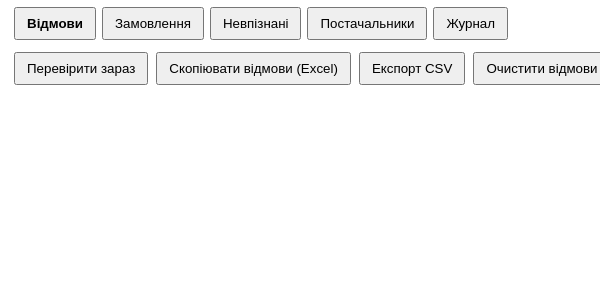
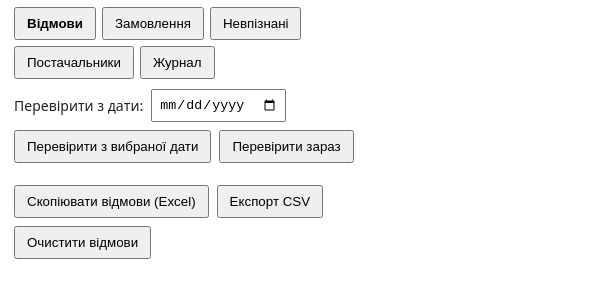
Before and after one commit to vikg2707/ThunderbirdVidmova, a browser extension: page ui/popup.html in a window 400 px wide. Shown: the part 43-340 px from the top of the page, 600 px wide, since content can reach past the window. Drawn offline with Linux system fonts and the light colour scheme.

Commit message:
Add date scan control and responsive popup layout

```diff
--- a/ui/popup.html
+++ b/ui/popup.html
@@ -1,6 +1,6 @@
 <!doctype html><html lang="uk"><head><meta charset="utf-8"><title>Відмови постачальників</title><style>
-body{font:14px system-ui,sans-serif;width:850px;margin:0;padding:14px;color:#222}.bar{display:flex;justify-content:space-between;align-items:center}h1{font-size:19px;margin:0 0 10px}.tabs{display:flex;gap:6px;margin-bottom:10px}button{padding:7px 11px;cursor:pointer}.tab.active{font-weight:700}.stats{font-weight:600}.muted{color:#777}table{width:100%;border-collapse:collapse}th,td{padding:7px 8px;border-bottom:1px solid #ddd;text-align:left}.log-row{cursor:pointer}.log-row:hover{background:#f5f5f5}.log-detail td{font-size:12px;background:#fafafa;padding:8px 14px}th.num,td.num{text-align:right}.actions{margin-top:12px;display:flex;gap:8px}#status{margin-top:8px;min-height:18px}.empty{padding:18px 0;color:#777}.danger{font-weight:600}
+body{font:14px system-ui,sans-serif;width:min(1100px,calc(100vw - 28px));box-sizing:border-box;margin:0;padding:14px;color:#222}#content{max-width:100%;overflow-x:auto}.tabs,.actions{display:flex;gap:6px;flex-wrap:wrap}.scan-range{display:flex;align-items:center;gap:8px;flex-wrap:wrap;margin:10px 0}.scan-range input{padding:6px}table{min-width:650px}button{white-space:nowrap}.bar{display:flex;justify-content:space-between;align-items:center}h1{font-size:19px;margin:0 0 10px}.tabs{display:flex;gap:6px;margin-bottom:10px}button{padding:7px 11px;cursor:pointer}.tab.active{font-weight:700}.stats{font-weight:600}.muted{color:#777}table{width:100%;border-collapse:collapse}th,td{padding:7px 8px;border-bottom:1px solid #ddd;text-align:left}.log-row{cursor:pointer}.log-row:hover{background:#f5f5f5}.log-detail td{font-size:12px;background:#fafafa;padding:8px 14px}th.num,td.num{text-align:right}.actions{margin-top:12px;display:flex;gap:8px}#status{margin-top:8px;min-height:18px}.empty{padding:18px 0;color:#777}.danger{font-weight:600}
 </style></head><body><div class="bar"><h1>Thunderbird Vidmova</h1><div id="stats" class="stats"></div></div>
 <div class="tabs"><button class="tab active" data-tab="refusals">Відмови</button><button class="tab" data-tab="orders">Замовлення</button><button class="tab" data-tab="unmatched">Невпізнані</button><button class="tab" data-tab="suppliers">Постачальники</button><button class="tab" data-tab="log">Журнал</button></div>
-<div id="content"></div><div class="actions"><button id="scan">Перевірити зараз</button><button id="copy">Скопіювати відмови (Excel)</button><button id="export">Експорт CSV</button><button id="clear">Очистити відмови</button></div><div id="status" class="muted"></div>
+<div class="scan-range"><label for="scan-date">Перевірити з дати:</label><input id="scan-date" type="date"><button id="scan-date-btn">Перевірити з вибраної дати</button><button id="scan">Перевірити зараз</button></div><div id="content"></div><div class="actions"><button id="copy">Скопіювати відмови (Excel)</button><button id="export">Експорт CSV</button><button id="clear">Очистити відмови</button></div><div id="status" class="muted"></div>
 <script src="popup.js"></script></body></html>
```
